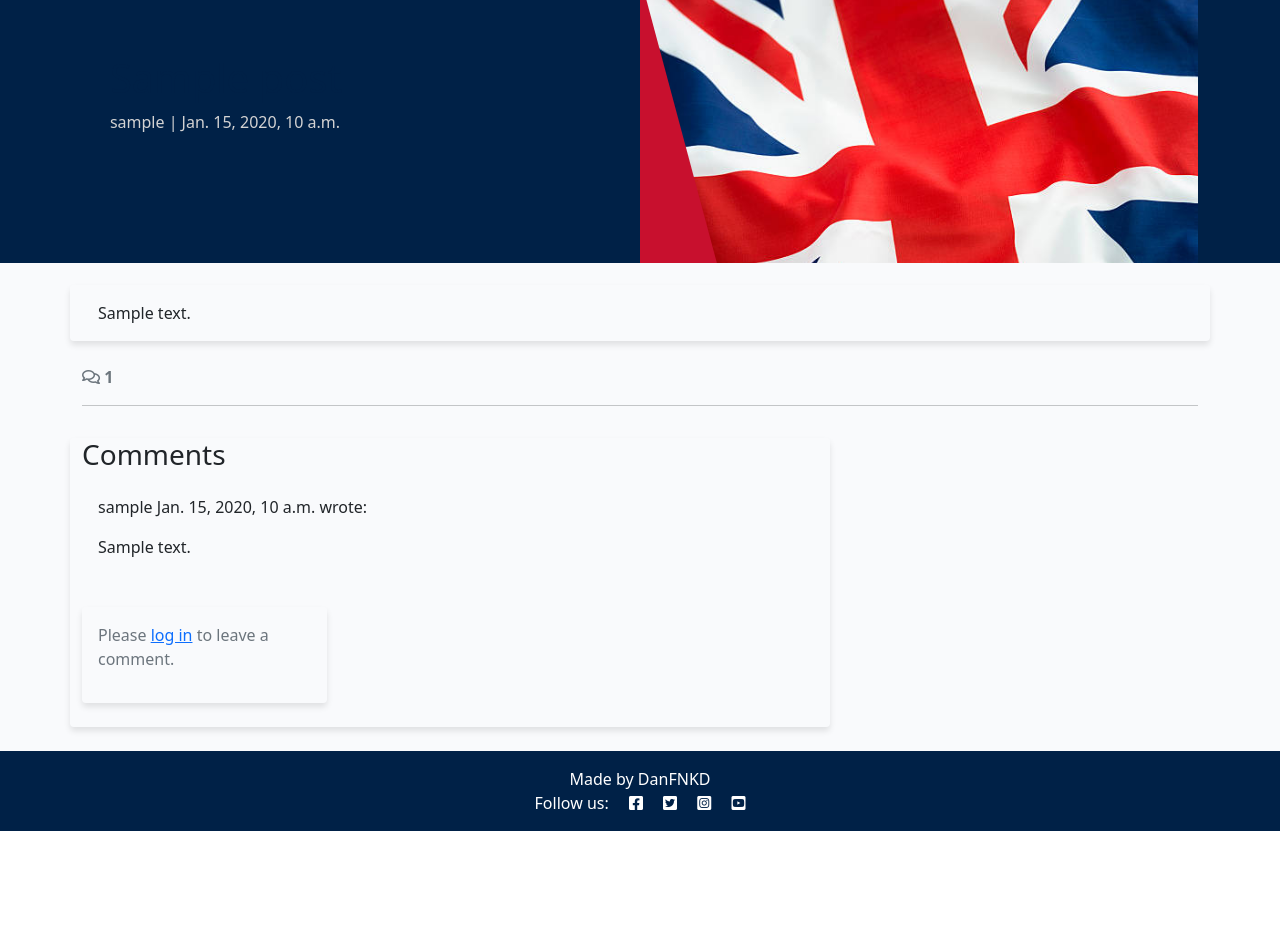
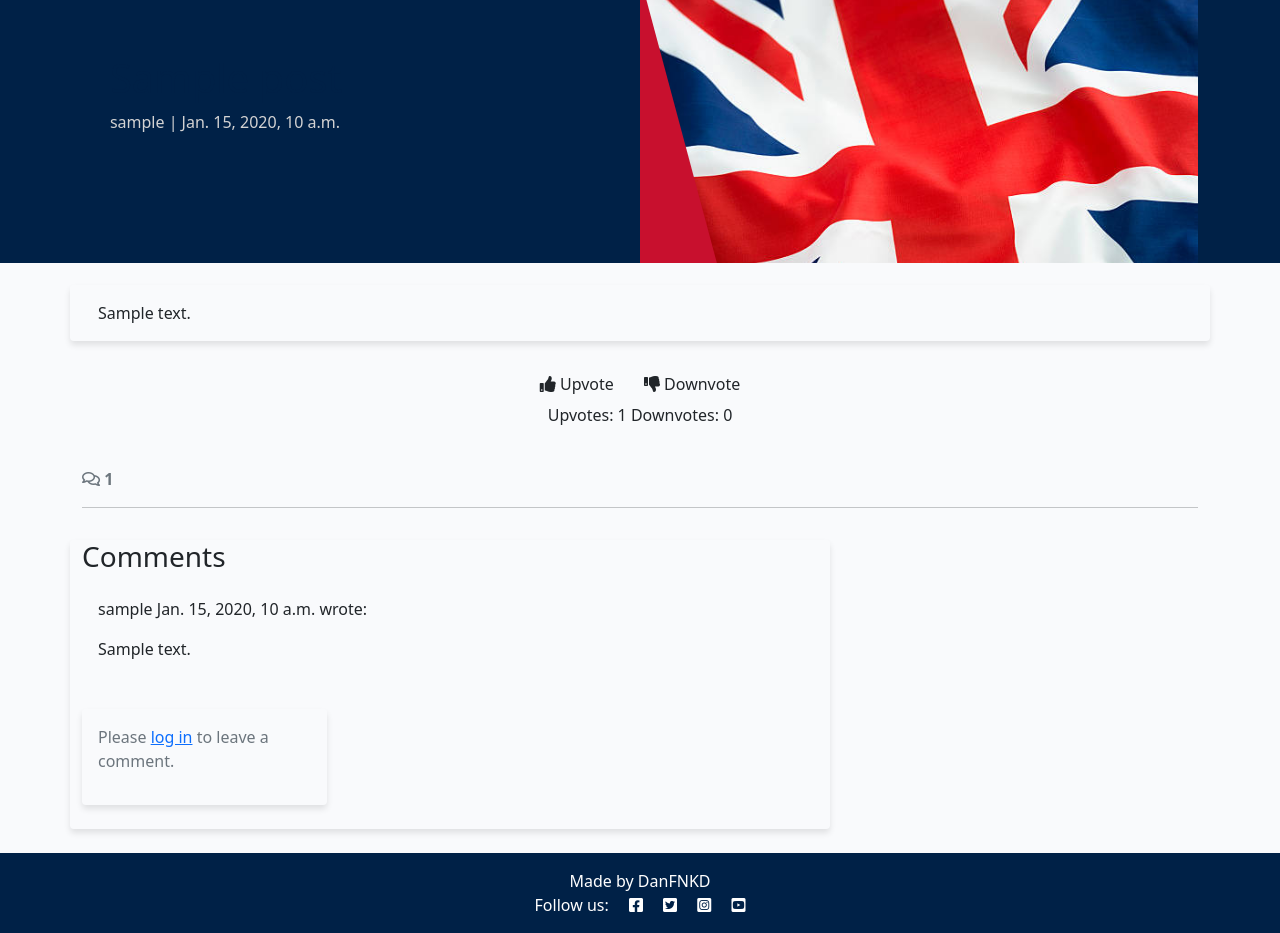
Before and after one commit to DanFNKD/the-notice-board, a Django app: a page that uses blog/templates/blog/post_detail.html in a window 1280 px wide. Shown: the part 111-1044 px from the top of the page. Before the commit the page ends 942 px from the top, so only its background shows below. Run offline with Django 4.2, Linux system fonts and the light colour scheme; tables that the repository leaves empty hold one stand-in row (values such as "Sample post"); some libraries are stand-ins or nearby versions.

Commit message:
feat(voting): implement upvote and downvote functionality

```diff
--- a/blog/templates/blog/post_detail.html
+++ b/blog/templates/blog/post_detail.html
@@ -33,6 +33,18 @@
             </div>
         </div>
     </div>
+
+    <!-- Voting section -->
+    <div class="row">
+        <div class="col-12 text-center mb-4">
+            <div class="voting-section">
+                <a href="{% url 'vote' post.id 1 %}" class="btn btn-vote" aria-label="Upvote"><i class="fas fa-thumbs-up"></i> Upvote</a>
+                <a href="{% url 'vote' post.id -1 %}" class="btn btn-vote" aria-label="Downvote"><i class="fas fa-thumbs-down"></i> Downvote</a>
+            </div>
+            <p>Upvotes: {{ post.upvote_count }}  Downvotes: {{ post.downvote_count }}</p>
+        </div>
+    </div>
+
     <!-- Displaying comment count -->
     <div class="row">
         <div class="col-12">
--- a/blog/urls.py
+++ b/blog/urls.py
@@ -5,4 +5,5 @@ import django_summernote
 urlpatterns = [
     path("", views.PostList.as_view(), name='home'),
     path('<slug:slug>/', views.post_detail, name='post_detail'),
+    path("post/<int:post_id>/vote/<slug:vote_value>/", views.vote, name="vote"),
 ]
--- a/blog/views.py
+++ b/blog/views.py
@@ -1,7 +1,8 @@
-from django.shortcuts import render, get_object_or_404
+from django.shortcuts import render, get_object_or_404, redirect
 from django.views import generic
 from django.contrib import messages
-from .models import Post
+from .models import Post, Vote
+from django.contrib.auth.decorators import login_required
 from .forms import CommentForm
 
 # Create your views here.
@@ -12,6 +13,7 @@ class PostList(generic.ListView):
     template_name = "blog/index.html"
     paginate_by = 6
 
+# Detail view for a post
 def post_detail(request, slug):
     """
     Display an individual :model:`blog.Post`.
@@ -52,3 +54,21 @@ def post_detail(request, slug):
             "comment_form": comment_form
         },
     )
+
+# voting for upvoting and downvoting
+@login_required
+def vote(request, post_id, vote_value):
+    post = get_object_or_404(Post, id=post_id)
+    vote_value = int(vote_value)
+
+    vote, created = Vote.objects.update_or_create(
+        user=request.user, post=post,
+        defaults={'value': vote_value}
+    )
+
+    if created:
+        messages.success(request, "Thank you for your feedback!")
+    else:
+        messages.info(request, "You have already voted on this post.")
+
+    return redirect('post_detail', slug=post.slug)
--- a/thenoticeboard/settings.py
+++ b/thenoticeboard/settings.py
@@ -27,7 +27,7 @@ TEMPLATES_DIR = BASE_DIR / 'templates'
 SECRET_KEY = os.environ.get('SECRET_KEY')
 
 # SECURITY WARNING: don't run with debug turned on in production!
-DEBUG = False
+DEBUG = True
 
 ALLOWED_HOSTS = [
     '8000-danfnkd-thenoticeboard-eydr70kj2wu.ws.codeinstitute-ide.net', 'localhost', '127.0.0.1',
```
